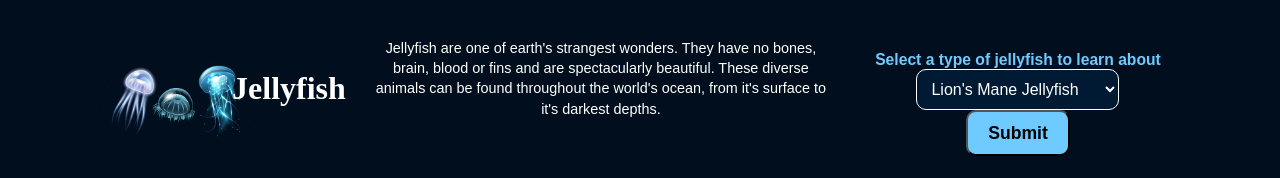
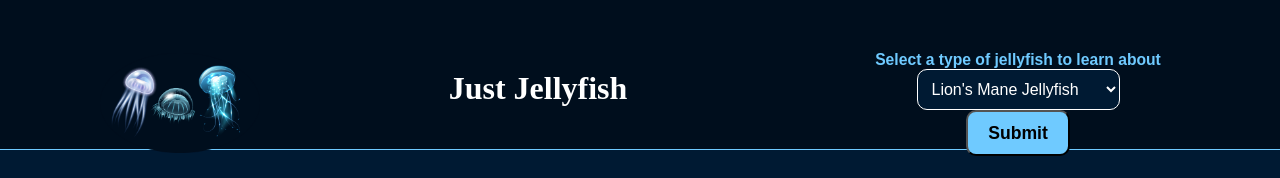
Before and after one commit to brynnsmith/jellyfish-api, a website: page index.html in a window 1280 px wide. Shown: the top 178 px of the page. Drawn offline with Linux system fonts and the light colour scheme; a web font is replaced by a local one.

Commit message:
Update header for larger resolutions

```diff
--- a/index.html
+++ b/index.html
@@ -14,7 +14,7 @@
     <header>
     <section class="menuSection">
         <img src="img/jellies2.png" alt="">
-        <h1>Jellyfish</h1>
+        <h1>Just Jellyfish</h1>
         <!--<button>Random Jellyfish</button>
         <button>View All Jellyfish</button> -->
         <p>Jellyfish are one of earth's strangest wonders. They have no bones, brain, blood or fins and are spectacularly beautiful. These diverse animals can be found throughout the world's ocean, from it's surface to it's darkest depths.</p>
--- a/public/style.css
+++ b/public/style.css
@@ -199,10 +199,10 @@ footer h4 {
 
 /************ Laptops & Desktops ************/
 
-@media (min-width:1280px) {
+@media (min-width:1170px) {
     header {
         margin-bottom: 50px;
-        height: 180px;
+        height: 150px;
         padding: 10px 100px;
     }
     header img {
@@ -218,7 +218,7 @@ footer h4 {
     .menuSection p {
         width: 45%;
         padding: 0 1%;
-        display: inline-block;
+        display: none;
         font-size: 0.9em;
     }
     fieldset {
@@ -231,7 +231,7 @@ footer h4 {
     }
     h1 {
         display: inline-block;
-        margin-top: 30px;
+        margin-top: 40px;
     }
     .jelly {
         padding: 0 100px;
@@ -262,7 +262,6 @@ footer h4 {
     }
     .jellyVidContainer {
         background: none;
-        border-bottom: 1px solid#6fcaff;
     }
     footer {
         padding: 50px 120px;
@@ -282,6 +281,10 @@ footer h4 {
     label {
         display: inline-block;
     }
+    .menuSection p {
+        display: none;
+        margin-top: 30px;
+    }
 }
 
 @media (min-width:1800px) {
```
